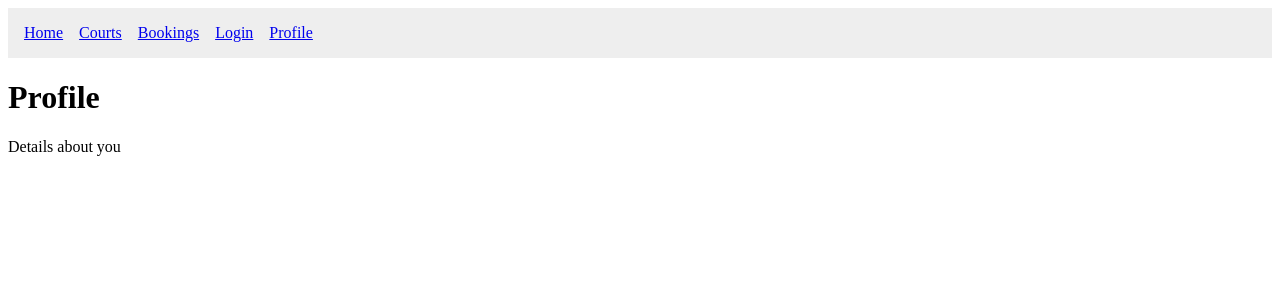
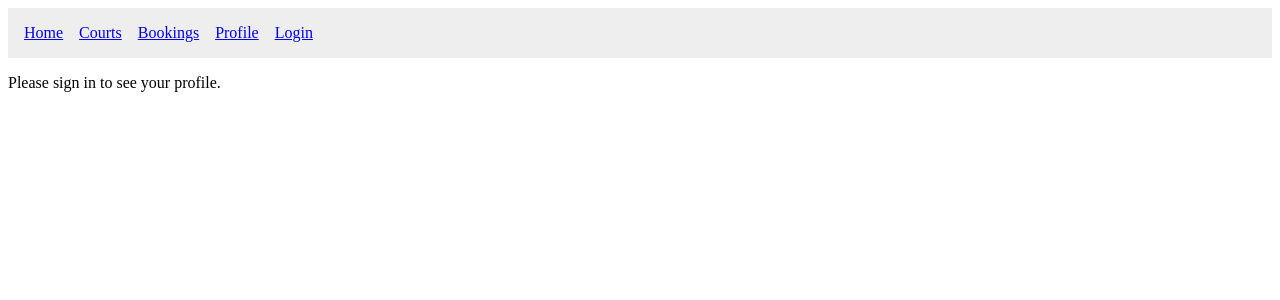
Before and after one commit to DanzoLuvsKFC/diski, a React (Create React App) app: page /profile in a window 1280 px wide. Shown: the top 300 px of the page. Built offline with nearby package versions, Linux system fonts and the light colour scheme.

Commit message:
after alll thaaatt

```diff
--- a/src/components/Navbar.jsx
+++ b/src/components/Navbar.jsx
@@ -1,13 +1,21 @@
 import { Link } from 'react-router-dom';
+import { useAuth } from '../context/AuthContext';
 
 export default function Navbar() {
+  const { user } = useAuth();
+
   return (
     <nav style={{ padding: '1rem', backgroundColor: '#eee' }}>
       <Link to="/" style={{ marginRight: '1rem' }}>Home</Link>
       <Link to="/courts" style={{ marginRight: '1rem' }}>Courts</Link>
       <Link to="/bookings" style={{ marginRight: '1rem' }}>Bookings</Link>
-      <Link to="/login" style={{ marginRight: '1rem' }}>Login</Link>
       <Link to="/profile" style={{ marginRight: '1rem' }}>Profile</Link>
+
+      {user ? (
+        <span style={{ fontWeight: 'bold' }}>{user.name}</span>
+      ) : (
+        <Link to="/login">Login</Link>
+      )}
     </nav>
   );
 }
--- a/src/pages/Login.jsx
+++ b/src/pages/Login.jsx
@@ -1,8 +1,13 @@
+import { useEffect } from 'react';
+import { useNavigate } from 'react-router-dom';
+
 export default function Login() {
-  return (
-    <div>
-      <h1>LOGIN</h1>
-      <p>Please login with detials.</p>
-    </div>
-  );
+  const navigate = useNavigate();
+
+  useEffect(() => {
+    // Redirect to signup page automatically
+    navigate('/signup');
+  }, [navigate]);
+
+  return null;
 }
--- a/src/pages/Profile.jsx
+++ b/src/pages/Profile.jsx
@@ -1,8 +1,16 @@
+import { useAuth } from '../context/AuthContext';
+
 export default function Profile() {
+  const { user } = useAuth();
+
+  if (!user) {
+    return <p>Please sign in to see your profile.</p>;
+  }
+
   return (
-    <div>
-      <h1>Profile</h1>
-      <p>Details about you</p>
+    <div style={{ padding: '1rem' }}>
+      <h1>Welcome, {user.name}</h1>
+      <p>Email: {user.email}</p>
     </div>
   );
 }
```
